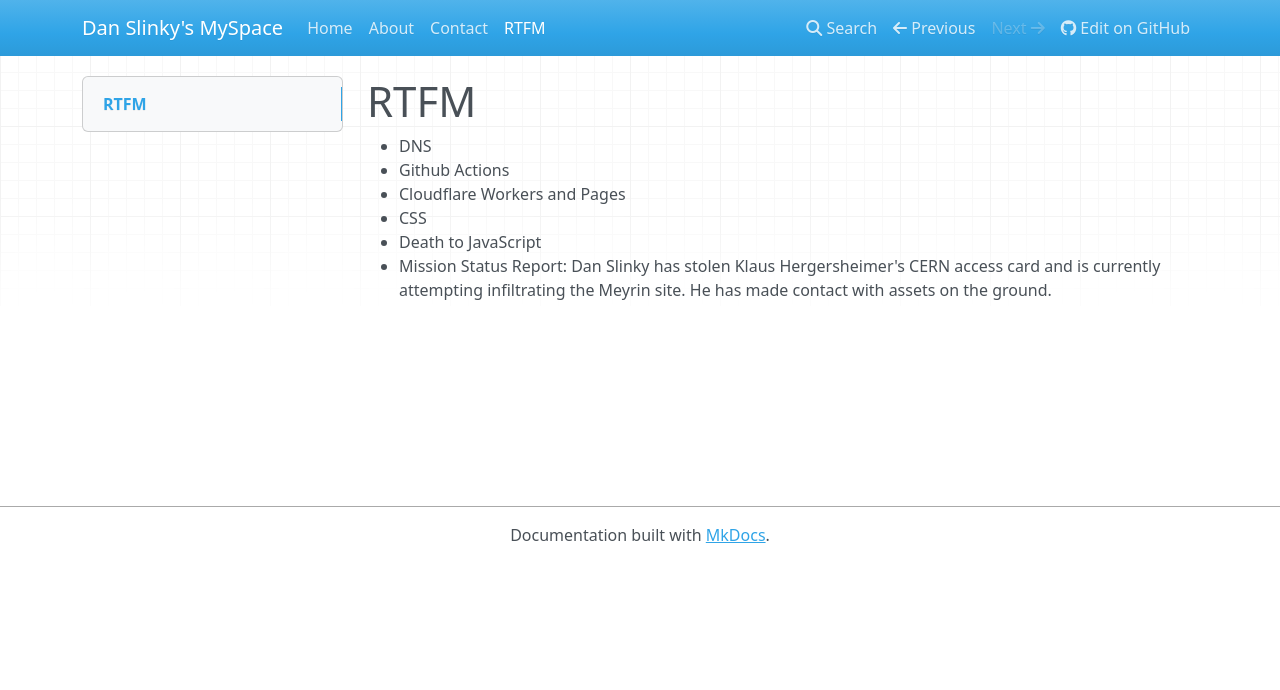
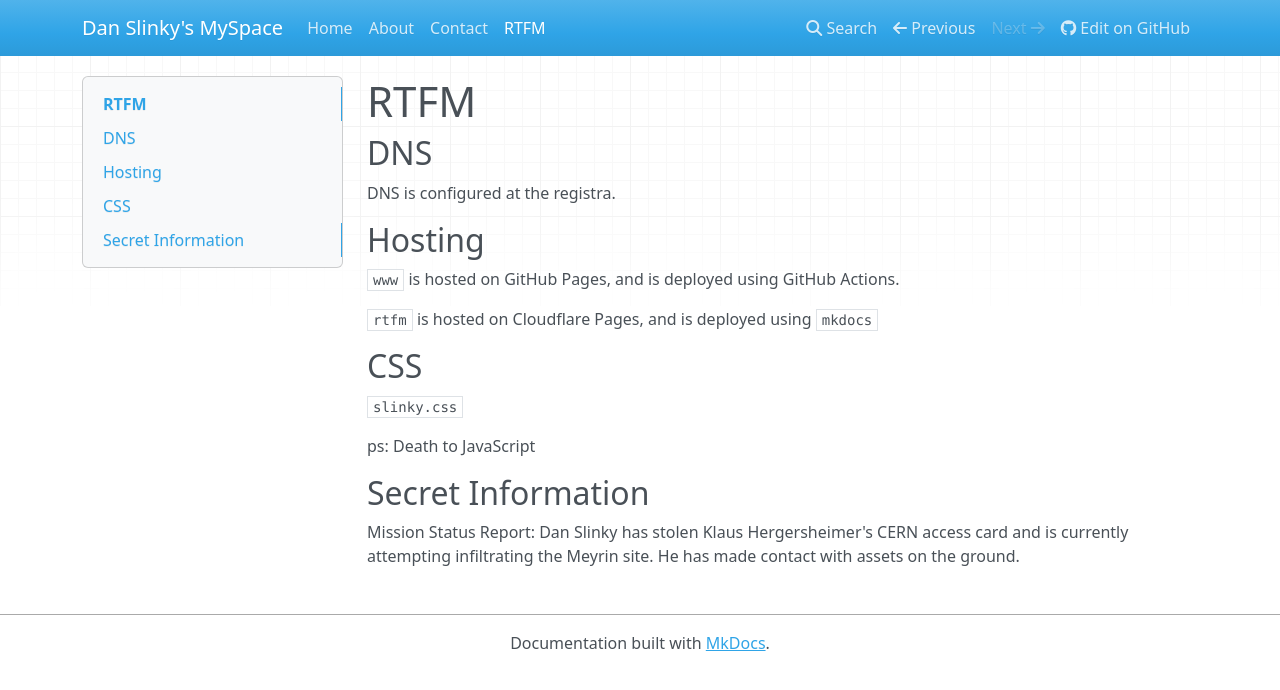
Before and after one commit to danslinky/danslinky.co.uk, an MkDocs documentation site: the page built from docs/rtfm.md, in a window 1280 px wide. Shown: the top 690 px of the page. Built offline with MkDocs 1.6.1, drawn with Linux system fonts in a browser that asks for light colours; nearby versions of some CDN libraries.

Commit message:
technical docs updated

```diff
--- a/docs/rtfm.md
+++ b/docs/rtfm.md
@@ -1,8 +1,21 @@
 # RTFM
 
-- DNS
-- Github Actions
-- Cloudflare Workers and Pages
-- CSS
-- Death to JavaScript
-- Mission Status Report: Dan Slinky has stolen Klaus Hergersheimer's CERN access card and is currently attempting infiltrating the Meyrin site. He has made contact with assets on the ground.
+## DNS
+
+DNS is configured at the registra.
+
+## Hosting
+
+`www` is hosted on GitHub Pages, and is deployed using GitHub Actions.
+
+`rtfm` is hosted on Cloudflare Pages, and is deployed using `mkdocs`
+
+## CSS
+
+`slinky.css`
+
+ps: Death to JavaScript
+
+## Secret Information
+
+Mission Status Report: Dan Slinky has stolen Klaus Hergersheimer's CERN access card and is currently attempting infiltrating the Meyrin site. He has made contact with assets on the ground.
```
